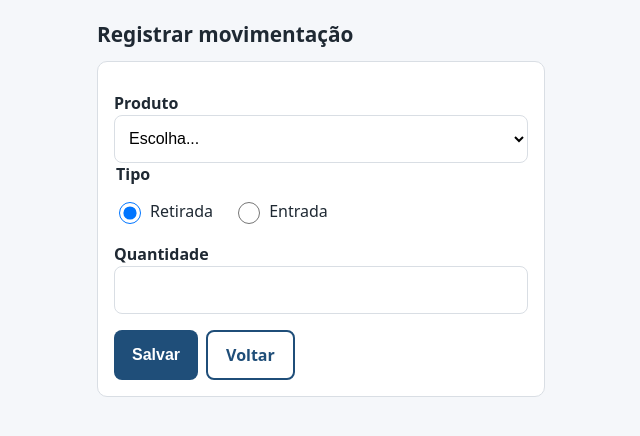
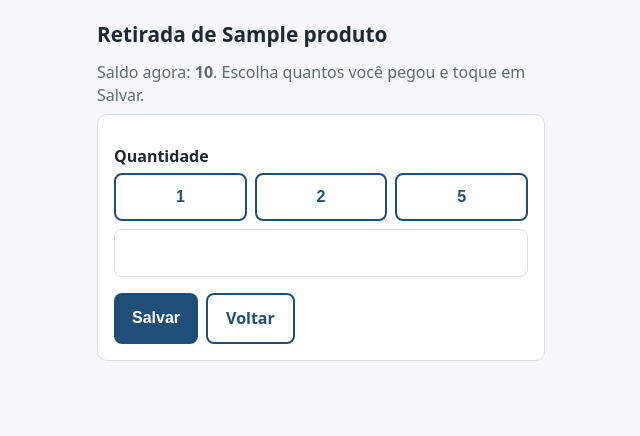
Before and after one commit to yasfacu361/estoque-recanto, a Flask app: page /movimentar?produto_id=1&tipo=retirada in a window 1280 px wide. Shown: the part 60-496 px from the top of the page, without its empty margins (319-959 px from the left). Run offline with Flask 3, Linux system fonts and the light colour scheme; the visitor is signed in with stand-in values (Sample User, id 1); tables that the repository leaves empty hold one stand-in row (values such as "Sample post").

Commit message:
feat: botoes de retirada e entrada na linha, quantidade rapida e itens para repor no topo

```diff
--- a/app.py
+++ b/app.py
@@ -57,7 +57,9 @@ def _montar(linha):
 def listar_produtos():
     with conectar() as con, con.cursor() as cur:
         cur.execute(SQL_PRODUTOS + " GROUP BY p.id ORDER BY p.nome")
-        return [_montar(linha) for linha in cur.fetchall()]
+        produtos = [_montar(linha) for linha in cur.fetchall()]
+    # Itens que precisam repor aparecem primeiro.
+    return sorted(produtos, key=lambda p: not p["repor"])
 
 
 def buscar_produto(produto_id):
@@ -99,7 +101,6 @@ def exigir_login():
         return redirect(url_for("login"))
 
 
-
 @app.route("/login", methods=["GET", "POST"])
 def login():
     erro = None
@@ -107,7 +108,6 @@ def login():
         if request.form.get("usuario") == USUARIO and check_password_hash(SENHA_HASH, request.form.get("senha", "")):
             session["logado"] = True
             return redirect(url_for("estoque"))
-
         erro = "Usuario ou senha incorretos."
     return render_template("login.html", erro=erro)
 
@@ -120,7 +120,9 @@ def sair():
 
 @app.route("/")
 def estoque():
-    return render_template("estoque.html", produtos=listar_produtos())
+    alterado = request.args.get("alterado", "")
+    return render_template("estoque.html", produtos=listar_produtos(),
+                           alterado=int(alterado) if alterado.isdigit() else None)
 
 
 @app.route("/produto/novo", methods=["GET", "POST"])
@@ -143,6 +145,8 @@ def novo_produto():
 @app.route("/movimentar", methods=["GET", "POST"])
 def movimentar():
     erro = None
+    escolhido = request.values.get("produto_id", "")
+    tipo_escolhido = request.values.get("tipo", "retirada")
     if request.method == "POST":
         pid = request.form.get("produto_id", "")
         tipo = request.form.get("tipo")
@@ -156,7 +160,10 @@ def movimentar():
                 return redirect(url_for("resultado", produto_id=produto["id"], tipo=tipo))
             except ValueError as e:
                 erro = f"Quantidade maior que o saldo ({e.args[0]})."
-    return render_template("movimentar.html", produtos=listar_produtos(), erro=erro)
+    produtos = listar_produtos()
+    fixo = next((p for p in produtos if str(p["id"]) == escolhido), None)
+    return render_template("movimentar.html", produtos=produtos, fixo=fixo,
+                           tipo=tipo_escolhido if tipo_escolhido in ("entrada", "retirada") else "retirada", erro=erro)
 
 
 @app.route("/resultado")
--- a/static/style.css
+++ b/static/style.css
@@ -29,3 +29,11 @@ fieldset input { width: 22px; min-height: 22px; }
 .situacao-ok { background: #e7f4e8; color: var(--verde); border-radius: 999px; padding: 4px 10px; font-weight: 600; }
 .erro { background: #fdecea; color: var(--vermelho); border-radius: 8px; padding: 10px 12px; }
 .ok { background: #e7f4e8; color: var(--verde); border-radius: 8px; padding: 10px 12px; font-weight: 600; }
+.ajuda { color: var(--cinza); margin: 0 0 8px; }
+.lista li { flex-direction: column; align-items: stretch; }
+.linha { display: flex; justify-content: space-between; align-items: center; gap: 8px; }
+.botoes-linha { display: flex; gap: 8px; margin-top: 10px; }
+.botoes-linha .botao { flex: 1; min-height: 44px; padding: 8px 12px; }
+.lista li.alterado { box-shadow: 0 0 0 3px #f2b705; }
+.rapidos { display: flex; gap: 8px; margin: 6px 0 8px; }
+.rapidos .botao { flex: 1; min-height: 48px; }
--- a/templates/movimentar.html
+++ b/templates/movimentar.html
@@ -1,8 +1,13 @@
 {% extends "base.html" %}
 {% block conteudo %}
-<h2>Registrar movimentação</h2>
+<h2>{{ 'Entrada' if tipo == 'entrada' else 'Retirada' }}{% if fixo %} de {{ fixo.nome }}{% endif %}</h2>
+{% if fixo %}<p class="ajuda">Saldo agora: <strong>{{ fixo.saldo }}</strong>. Escolha quantos {{ 'chegaram' if tipo == 'entrada' else 'você pegou' }} e toque em Salvar.</p>{% endif %}
 {% if erro %}<p class="erro" role="alert">{{ erro }}</p>{% endif %}
 <form method="post" class="cartao">
+  {% if fixo %}
+  <input type="hidden" name="produto_id" value="{{ fixo.id }}">
+  <input type="hidden" name="tipo" value="{{ tipo }}">
+  {% else %}
   <label for="produto_id">Produto</label>
   <select id="produto_id" name="produto_id" required>
     <option value="">Escolha...</option>
@@ -10,10 +15,14 @@
   </select>
   <fieldset>
     <legend>Tipo</legend>
-    <label><input type="radio" name="tipo" value="retirada" checked> Retirada</label>
-    <label><input type="radio" name="tipo" value="entrada"> Entrada</label>
+    <label><input type="radio" name="tipo" value="retirada" {{ 'checked' if tipo != 'entrada' }}> Retirada</label>
+    <label><input type="radio" name="tipo" value="entrada" {{ 'checked' if tipo == 'entrada' }}> Entrada</label>
   </fieldset>
+  {% endif %}
   <label for="quantidade">Quantidade</label>
+  <div class="rapidos" role="group" aria-label="Quantidade rápida">
+    {% for n in [1, 2, 5] %}<button type="button" class="botao secundario" onclick="document.getElementById('quantidade').value={{ n }}">{{ n }}</button>{% endfor %}
+  </div>
   <input id="quantidade" name="quantidade" type="number" min="1" inputmode="numeric" required>
   <div class="acoes">
     <button class="botao">Salvar</button>
--- a/templates/resultado.html
+++ b/templates/resultado.html
@@ -10,7 +10,6 @@
   {% else %}<li>Nenhum produto no mínimo.</li>{% endfor %}
 </ul>
 <div class="acoes">
-  <a class="botao" href="{{ url_for('estoque') }}">Voltar ao estoque</a>
-  <a class="botao secundario" href="{{ url_for('movimentar') }}">Nova movimentação</a>
+  <a class="botao" href="{{ url_for('estoque', alterado=produto.id if produto else None) }}">Voltar ao estoque</a>
 </div>
 {% endblock %}
```
Also changed, not shown: templates/estoque.html (+12 -8 lines), tests/test_integracao.py (+22 -0 lines).
